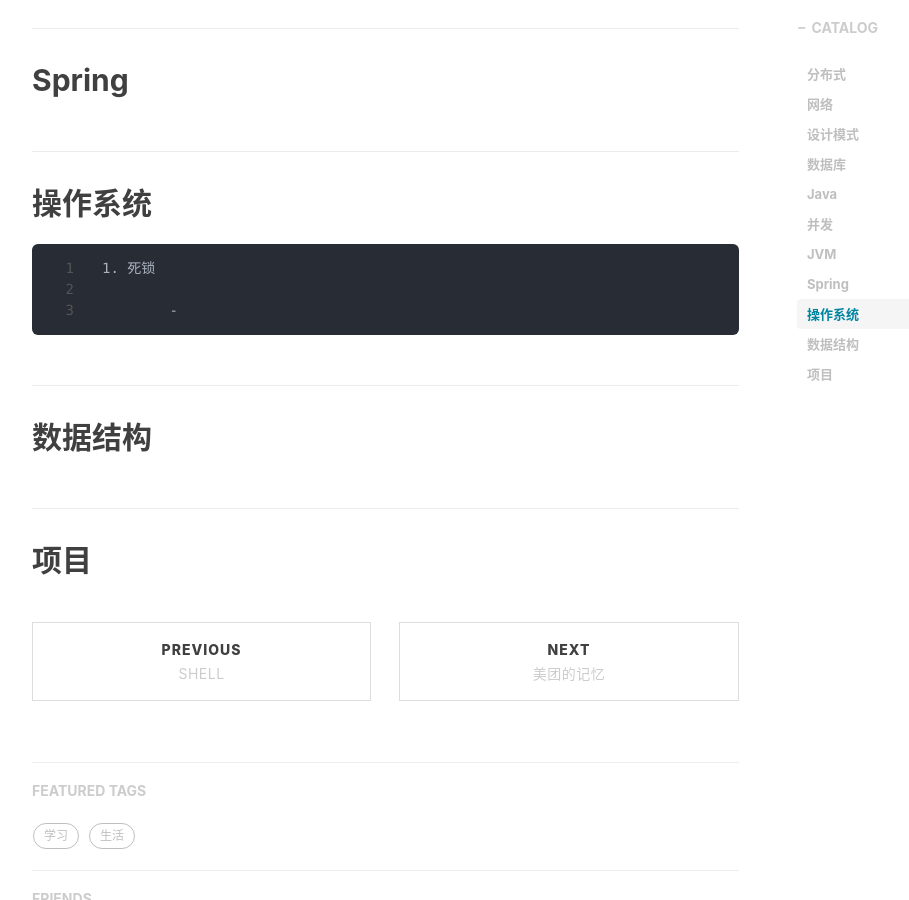
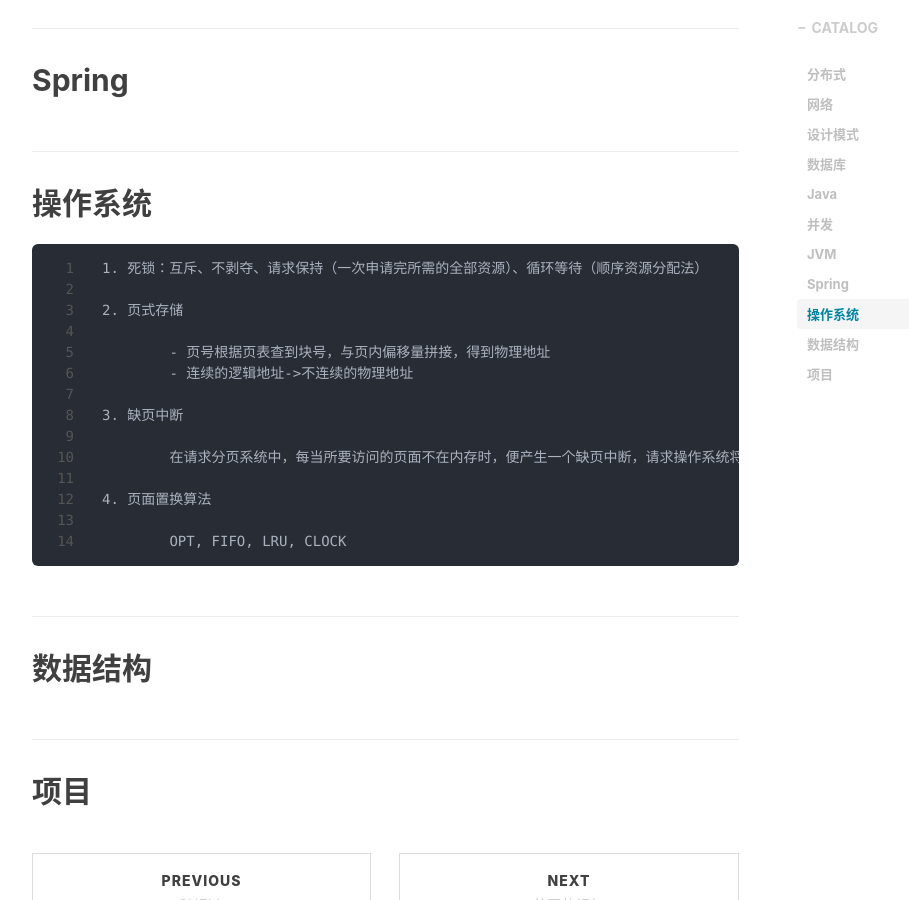
Before and after one commit to yycg/yycg.github.io, a Jekyll site: the page built from _posts/2020-07-05-summary.markdown, in a window 1280 px wide and 900 px high, scrolled down 17377 px. Shown: the whole window, without its empty margins (233-1142 px from the left). Built offline with Jekyll 4.4.1, drawn with Linux system fonts in a browser that asks for light colours; nearby versions of some CDN libraries; comment, search, counter and statistics services are not loaded.

Commit message:
update summary 20/08/07

```diff
--- a/_posts/2020-07-05-summary.markdown
+++ b/_posts/2020-07-05-summary.markdown
@@ -636,9 +636,20 @@
 
 ## 操作系统
 
-	1. 死锁
+	1. 死锁：互斥、不剥夺、请求保持（一次申请完所需的全部资源）、循环等待（顺序资源分配法）
 
-		-
+	2. 页式存储
+
+		- 页号根据页表查到块号，与页内偏移量拼接，得到物理地址
+		- 连续的逻辑地址->不连续的物理地址
+
+	3. 缺页中断
+
+		在请求分页系统中，每当所要访问的页面不在内存时，便产生一个缺页中断，请求操作系统将所缺页调入内存。
+
+	4. 页面置换算法
+
+		OPT, FIFO, LRU, CLOCK
 
 ## 数据结构
 
```
